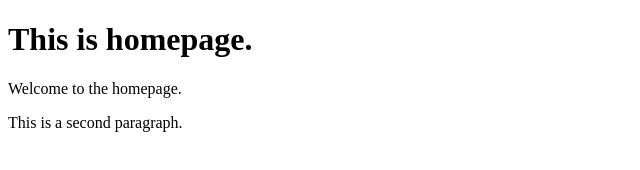
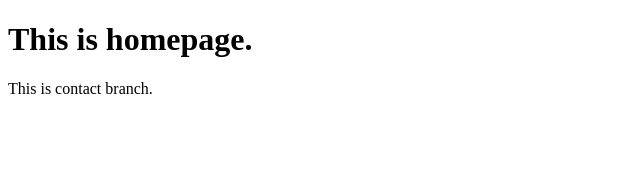
Before and after one commit to karokwbh/project001, a plain HTML site: page login.html in a window 1280 px wide. Shown: the whole page, without its empty margins (0-640 px from the left). Drawn offline with Linux system fonts and the light colour scheme.

Commit message:
add a new line

```diff
--- a/login.html
+++ b/login.html
@@ -9,8 +9,7 @@
 
 <body>
     <h1>This is homepage.</h1>
-    <p>Welcome to the homepage.</p>
-    <p>This is a second paragraph.</p>
+    <p>This is contact branch.</p>
 </body>
 
 </html>
```
